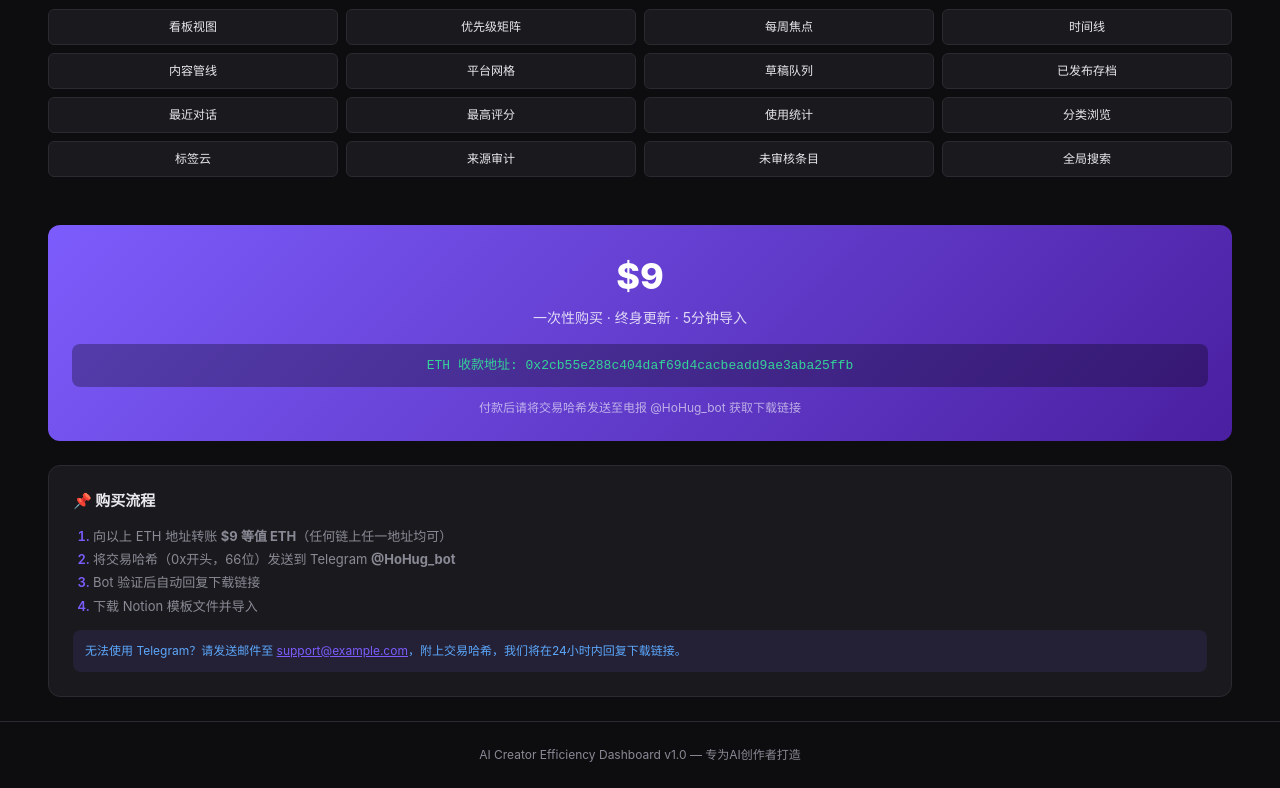
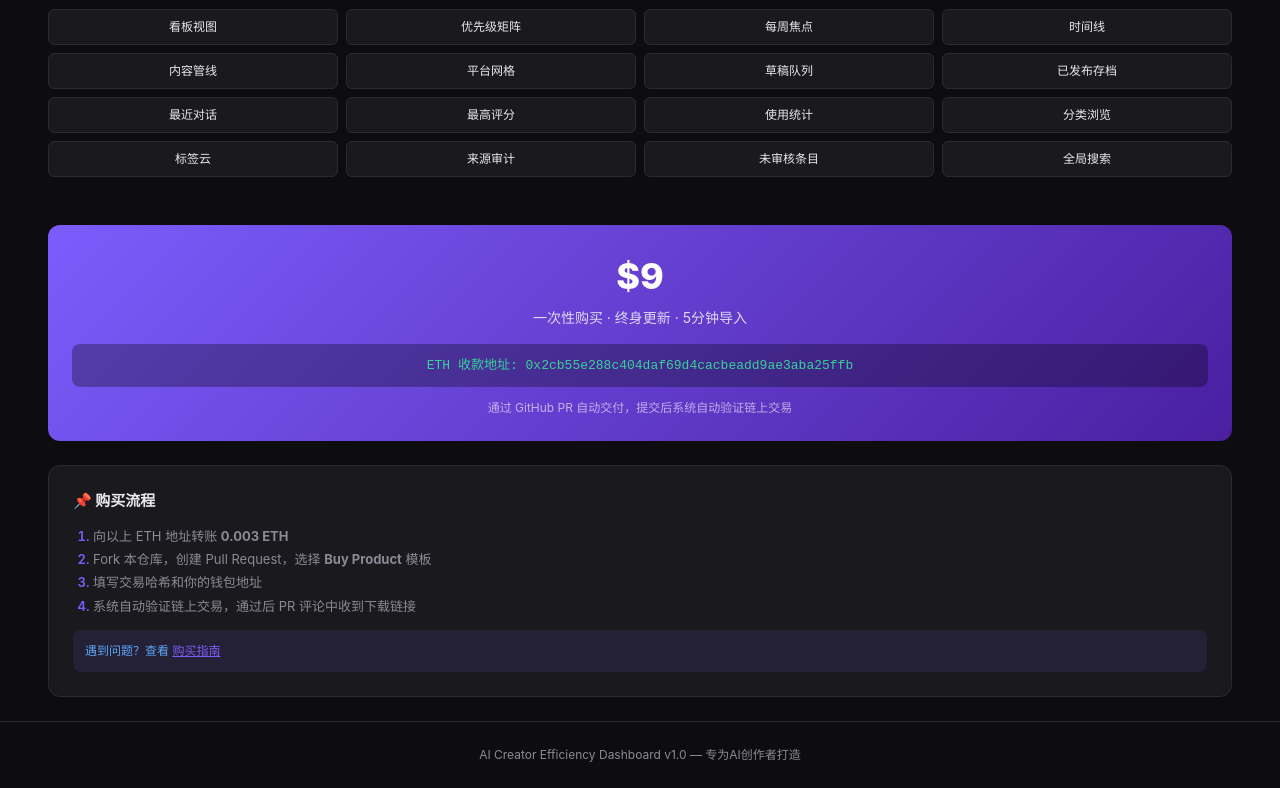
Before and after one commit to dylong254197-tech/ai-creator-dashboard, a plain HTML site: page index.html in a window 1280 px wide. Shown: the part 791-1579 px from the top of the page. Drawn offline with Linux system fonts and the light colour scheme.

Commit message:
remove: 砍掉网页购买和TG Bot交付路径，统一为纯PR自动交付

```diff
--- a/index.html
+++ b/index.html
@@ -225,19 +225,19 @@
     <div class="price">$9</div>
     <div class="label">一次性购买 · 终身更新 · 5分钟导入</div>
     <div class="address">ETH 收款地址: 0x2cb55e288c404daf69d4cacbeadd9ae3aba25ffb</div>
-    <div class="qa-hint">付款后请将交易哈希发送至电报 @HoHug_bot 获取下载链接</div>
+    <div class="qa-hint">通过 GitHub PR 自动交付，提交后系统自动验证链上交易</div>
   </div>
 
   <div class="payment-instructions">
     <h3>📌 购买流程</h3>
     <ol>
-      <li>向以上 ETH 地址转账 <strong>$9 等值 ETH</strong>（任何链上任一地址均可）</li>
-      <li>将交易哈希（0x开头，66位）发送到 Telegram <strong>@HoHug_bot</strong></li>
-      <li>Bot 验证后自动回复下载链接</li>
-      <li>下载 Notion 模板文件并导入</li>
+      <li>向以上 ETH 地址转账 <strong>0.003 ETH</strong></li>
+      <li>Fork 本仓库，创建 Pull Request，选择 <strong>Buy Product</strong> 模板</li>
+      <li>填写交易哈希和你的钱包地址</li>
+      <li>系统自动验证链上交易，通过后 PR 评论中收到下载链接</li>
     </ol>
     <div class="email-contact">
-      无法使用 Telegram？请发送邮件至 <a href="mailto:support@example.com">support@example.com</a>，附上交易哈希，我们将在24小时内回复下载链接。
+      遇到问题？查看 <a href="https://github.com/dylong254197-tech/ai-creator-dashboard/blob/main/.github/ISSUE_TEMPLATE/buy-guide.md">购买指南</a>
     </div>
   </div>
 
```
Also changed, not shown: 2 other files.
